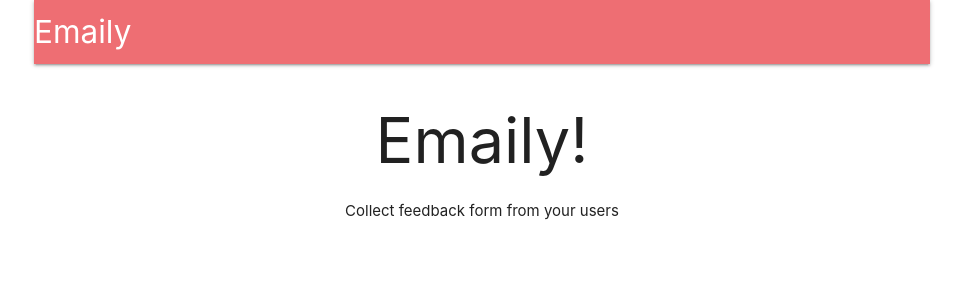
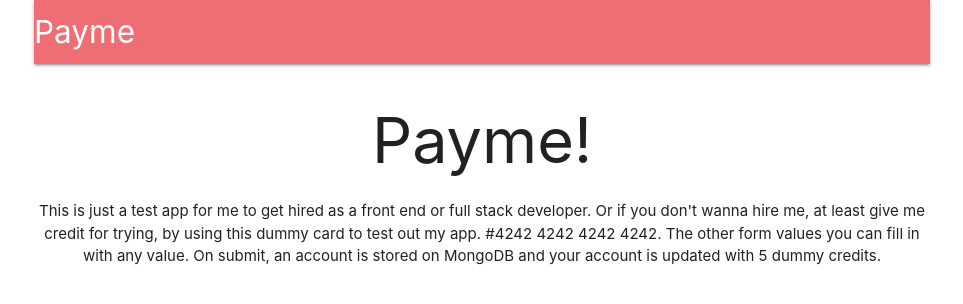
Before and after one commit to AhmedrAshraf/payme, a React (Create React App) app in the folder client/: page / in a window 1280 px wide. Shown: the top 304 px of the page, without its empty margins (158-1121 px from the left). Built offline with nearby package versions, Linux system fonts and the light colour scheme; no server answers.

Commit message:
update app

```diff
--- a/client/src/components/header.js
+++ b/client/src/components/header.js
@@ -31,7 +31,7 @@ class Header extends Component {
             to={this.props.auth ? "/surveys" : "/"}
             className="left brand-logo"
           >
-            Emaily
+            Payme
           </Link>
           <ul className="right">
             {this.renderContent()}
--- a/client/src/components/landing.js
+++ b/client/src/components/landing.js
@@ -4,9 +4,15 @@ const Landing = () => {
   return (
     <div style={{textAlign: "center"}}>
       <h1>
-        Emaily!
+      Payme!
       </h1>
-      Collect feedback form from your users
+      <p>This is just a test app for me to get hired as a front end or full stack developer.
+      Or if you don't wanna hire me, at least give me credit for trying, by using this dummy card
+      to test out my app. #4242 4242 4242 4242. The other form values you can fill in with any value.
+      On submit, an account is stored on MongoDB and your account is updated with 5 dummy credits.
+      </p>
+
+
     </div>
   );
 }
```
